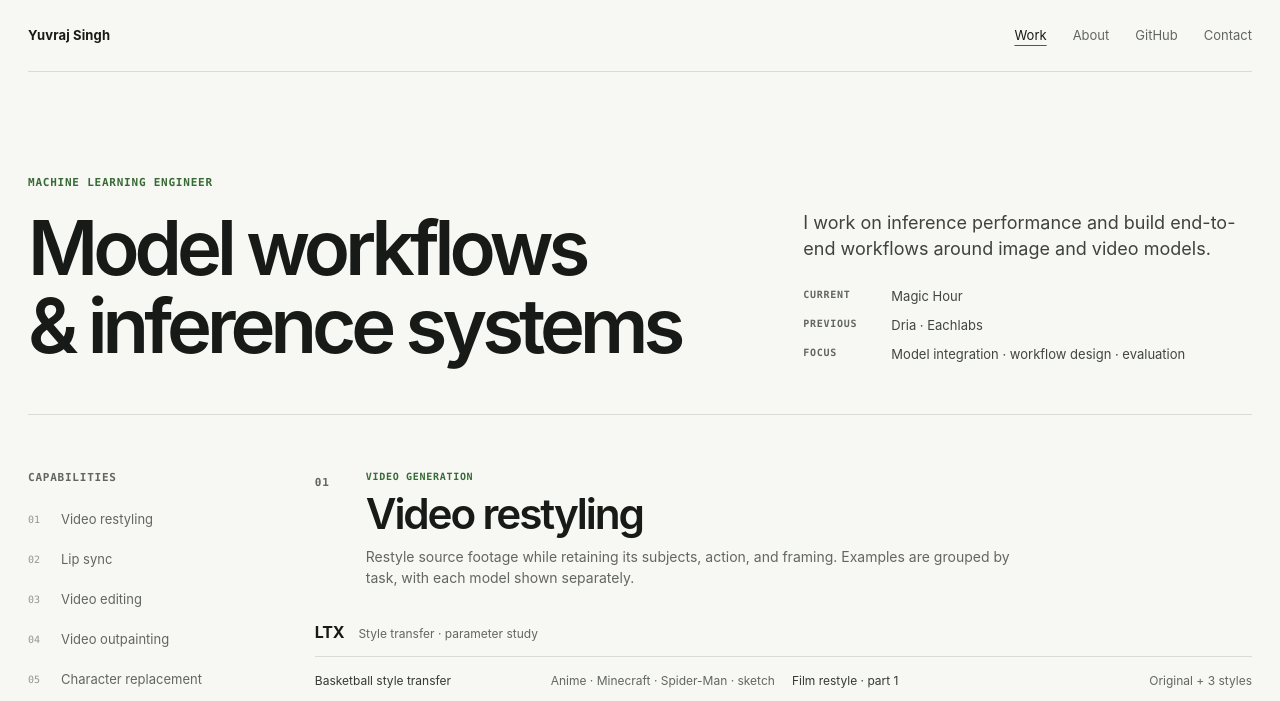
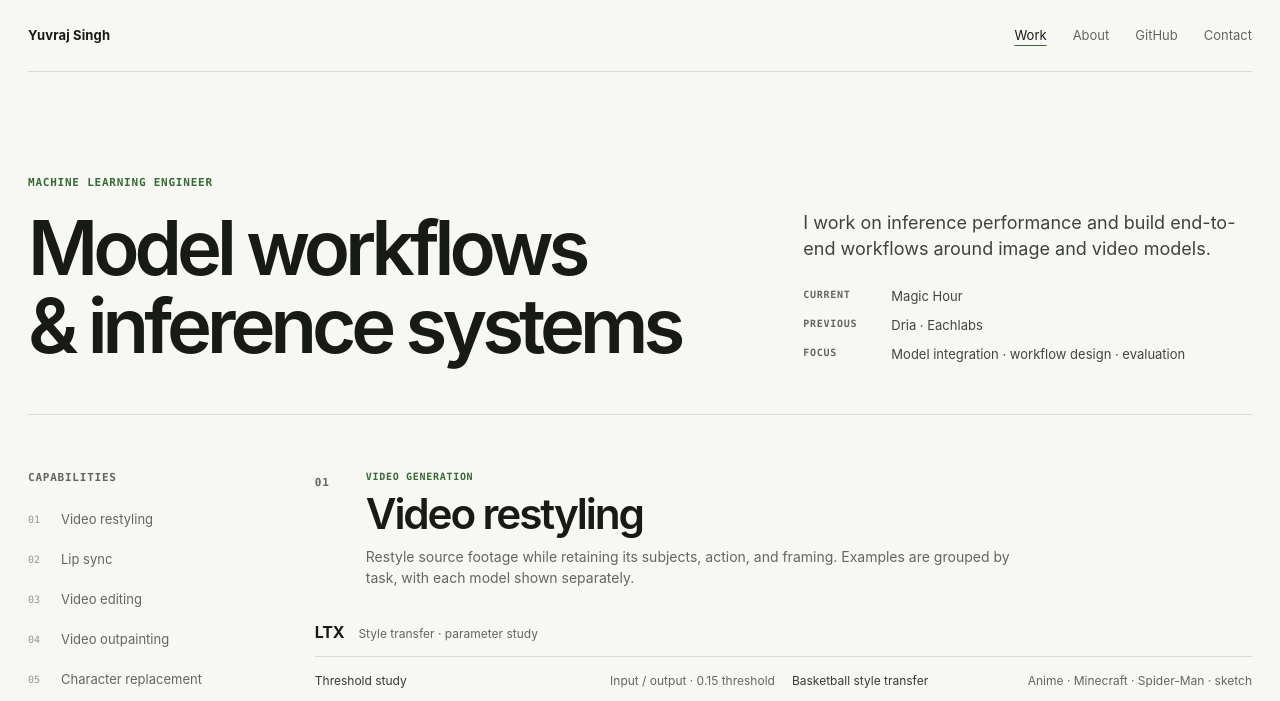
Before and after one commit to Yuvrajxms09/Yuvrajxms09.github.io, a Jekyll site: the page built from work/index.html, in a window 1280 px wide and 1400 px high. Shown: the top 701 px of the window. Built offline with Jekyll 4.4.1, drawn with Linux system fonts in a browser that asks for light colours; some of the changed text lies outside the part shown; grey boxes are pictures that could not be loaded.

Commit message:
Combine threshold restyle comparison

```diff
--- a/work/index.html
+++ b/work/index.html
@@ -59,18 +59,10 @@
           <div class="model-group">
             <header class="model-heading"><h3>LTX</h3><p>Style transfer · parameter study</p></header>
             <div class="media-grid">
+              {% include work_video.html file="ltx-restyle-threshold-comparison.mp4" label="Threshold study" detail="Input / output · 0.15 threshold" %}
               {% include work_video.html file="ltx-restyle-basketball-four-way.mp4" label="Basketball style transfer" detail="Anime · Minecraft · Spider-Man · sketch" %}
               {% include work_video.html file="ltx-restyle-film-part-1.mp4" label="Film restyle · part 1" detail="Original + 3 styles" %}
               {% include work_video.html file="ltx-restyle-film-part-2.mp4" label="Film restyle · part 2" detail="Original + 3 styles" %}
-            </div>
-            <div class="comparison-list threshold-comparison">
-              <div class="comparison-row">
-                <div class="comparison-title"><h4>Threshold study</h4><p>0.15</p></div>
-                <div class="comparison-media">
-                  {% include work_video.html file="ltx-restyle-threshold-input.mp4" label="Input" detail="Original clip" %}
-                  {% include work_video.html file="ltx-restyle-threshold-015.mp4" label="Output" detail="Restyle threshold 0.15" %}
-                </div>
-              </div>
             </div>
           </div>
 
```
Also changed, not shown: assets/work/posters/ltx-restyle-threshold-comparison.jpg (added), 1 other file.
